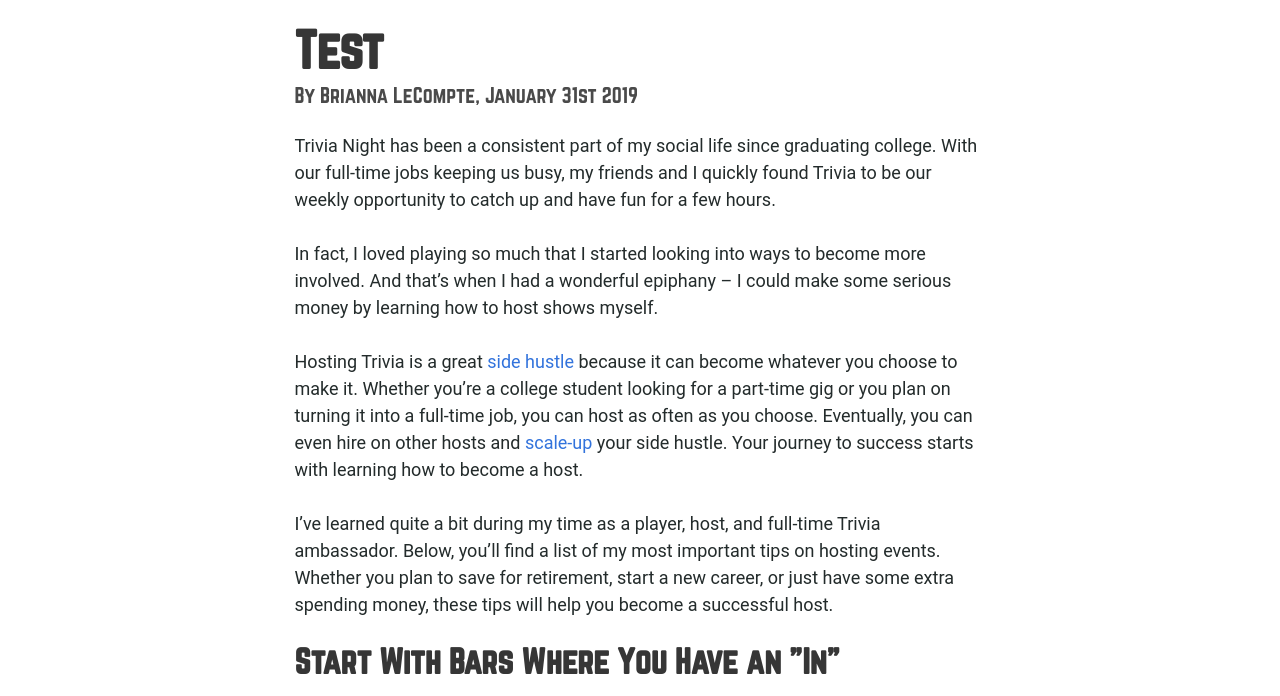
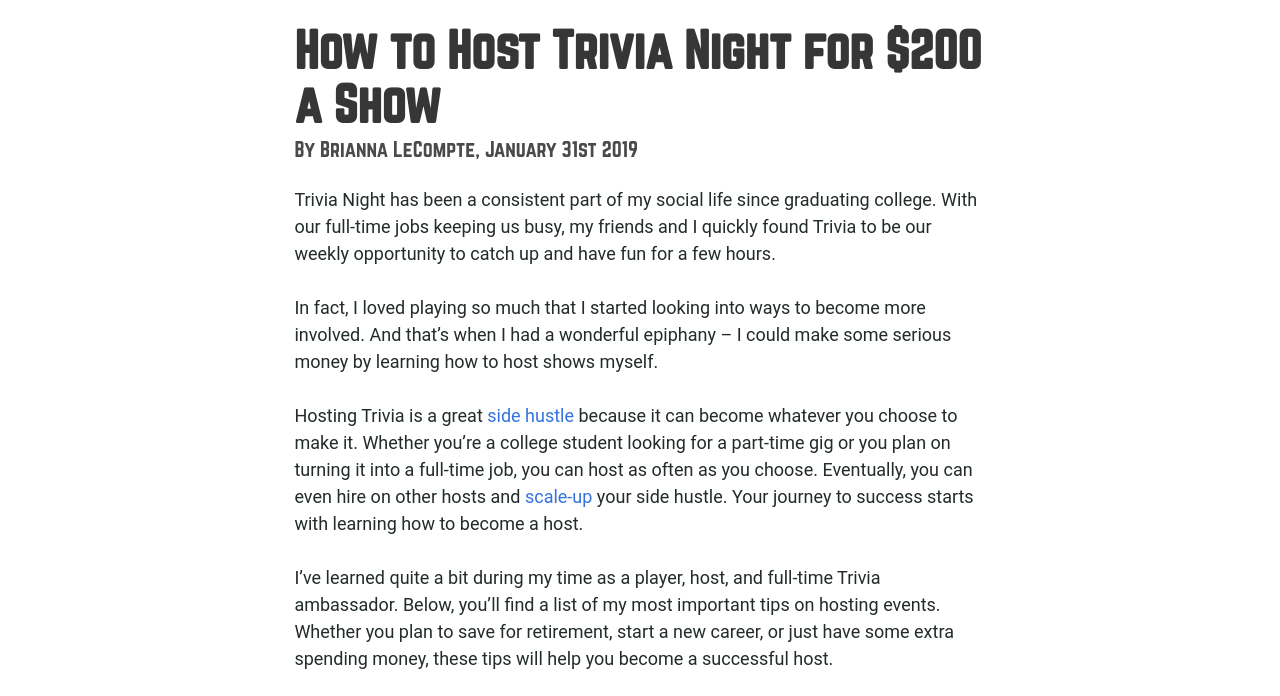
Before and after one commit to agneeth-lct/flex-blog-redesign, a plain HTML site: page index.html in a window 1280 px wide. Shown: the part 98-794 px from the top of the page. Drawn offline with nearby package versions, Linux system fonts and the light colour scheme.

Commit message:
undo test

```diff
--- a/index.html
+++ b/index.html
@@ -124,7 +124,7 @@
           <div class="column is-three-fifths">
 
 
-      <h1 class="title is-1">Test</h1>
+      <h1 class="title is-1">How to Host Trivia Night for $200 a Show</h1>
       <h2 class="subtitle">By Brianna LeCompte, January 31st 2019</h2>
       <p>Trivia Night has been a consistent part of my social life since graduating college. With our full-time jobs keeping us busy, my friends and I quickly found Trivia to be our weekly opportunity to catch up and have fun for a few hours.</p>
 <br>
```
